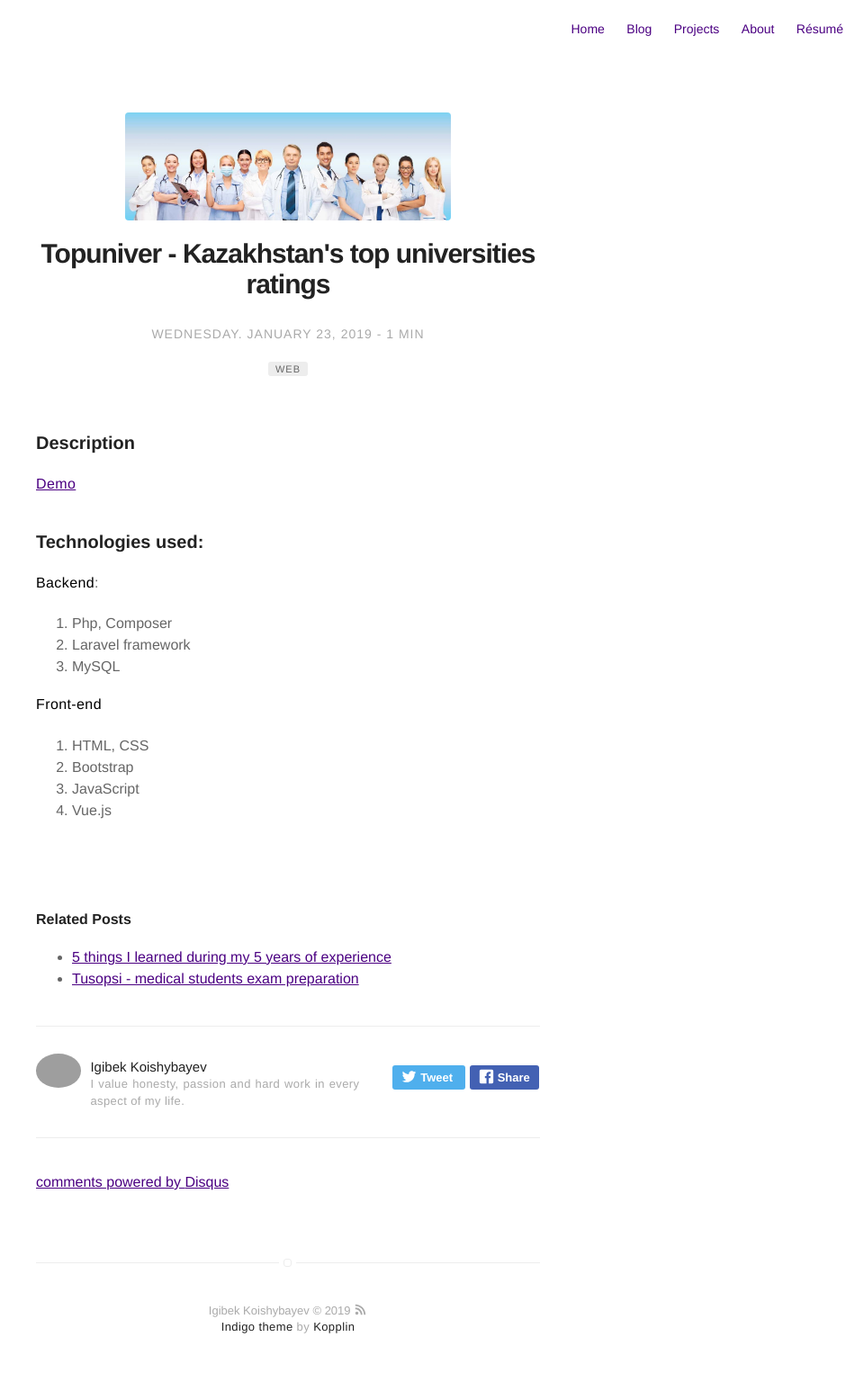
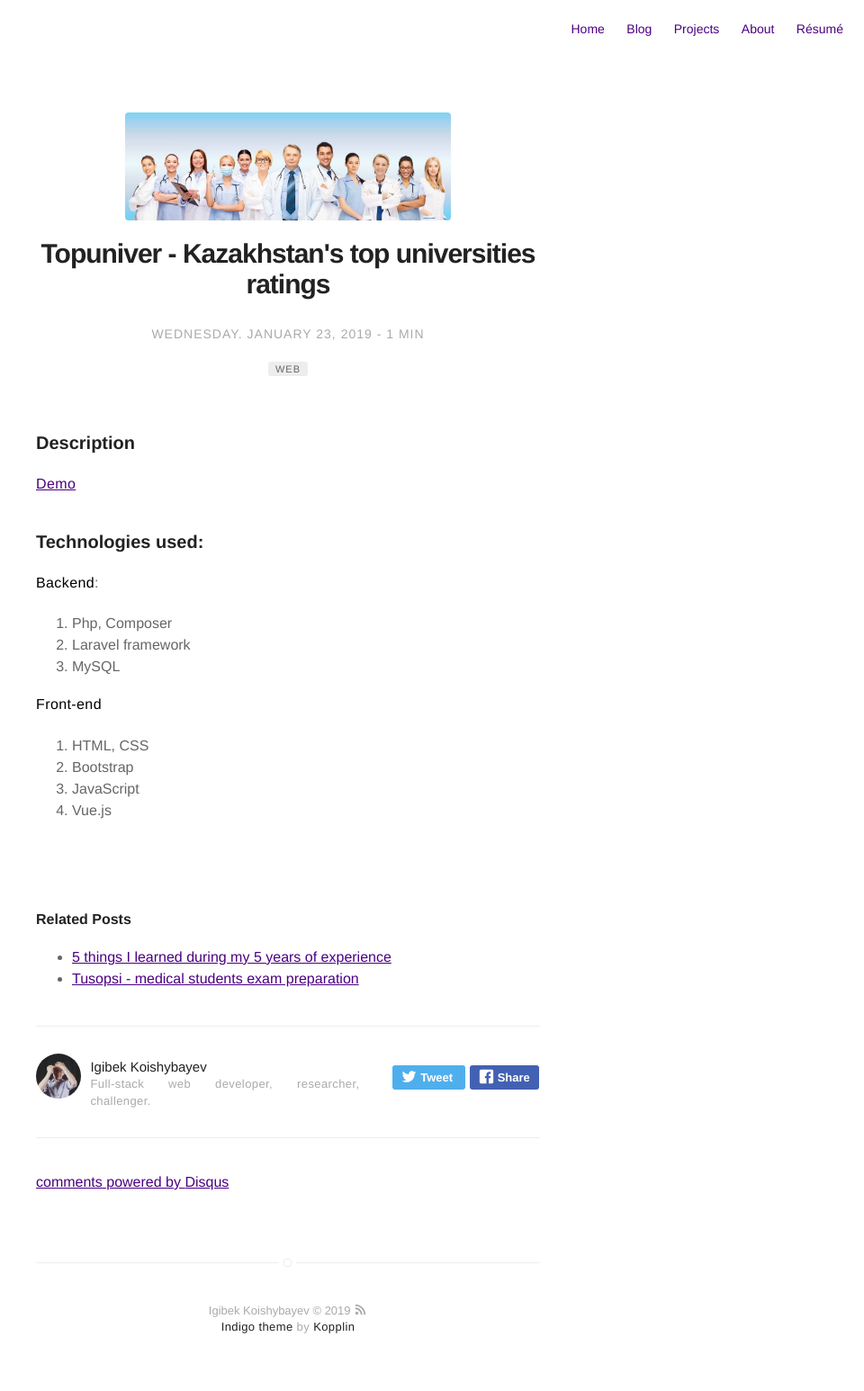
Before and after one commit to igibek/igibek, a Jekyll site: the page built from _posts/2019-03-12-project-topuniver.md, in a window 1280 px wide. Shown: the whole page at 90% size, without its empty margins (320-1280 px from the left). Built offline with Jekyll 4.4.1, drawn with Linux system fonts in a browser that asks for light colours; comment, search, counter and statistics services are not loaded.

Commit message:
Update _config.yml

```diff
--- a/_config.yml
+++ b/_config.yml
@@ -56,9 +56,9 @@ email: hi@igibek.com
 authors:
     igibek:
         name: Igibek Koishybayev
-        bio: I value honesty, passion and hard work in every aspect of my life.
+        bio: Full-stack web developer, researcher, challenger.
         external-image: false
-        picture: assets/images/profile.jpg
+        picture: assets/images/profile.jpeg
         twitter: kigibek
         instagram: kigibek
     # jamesfoster:
```
